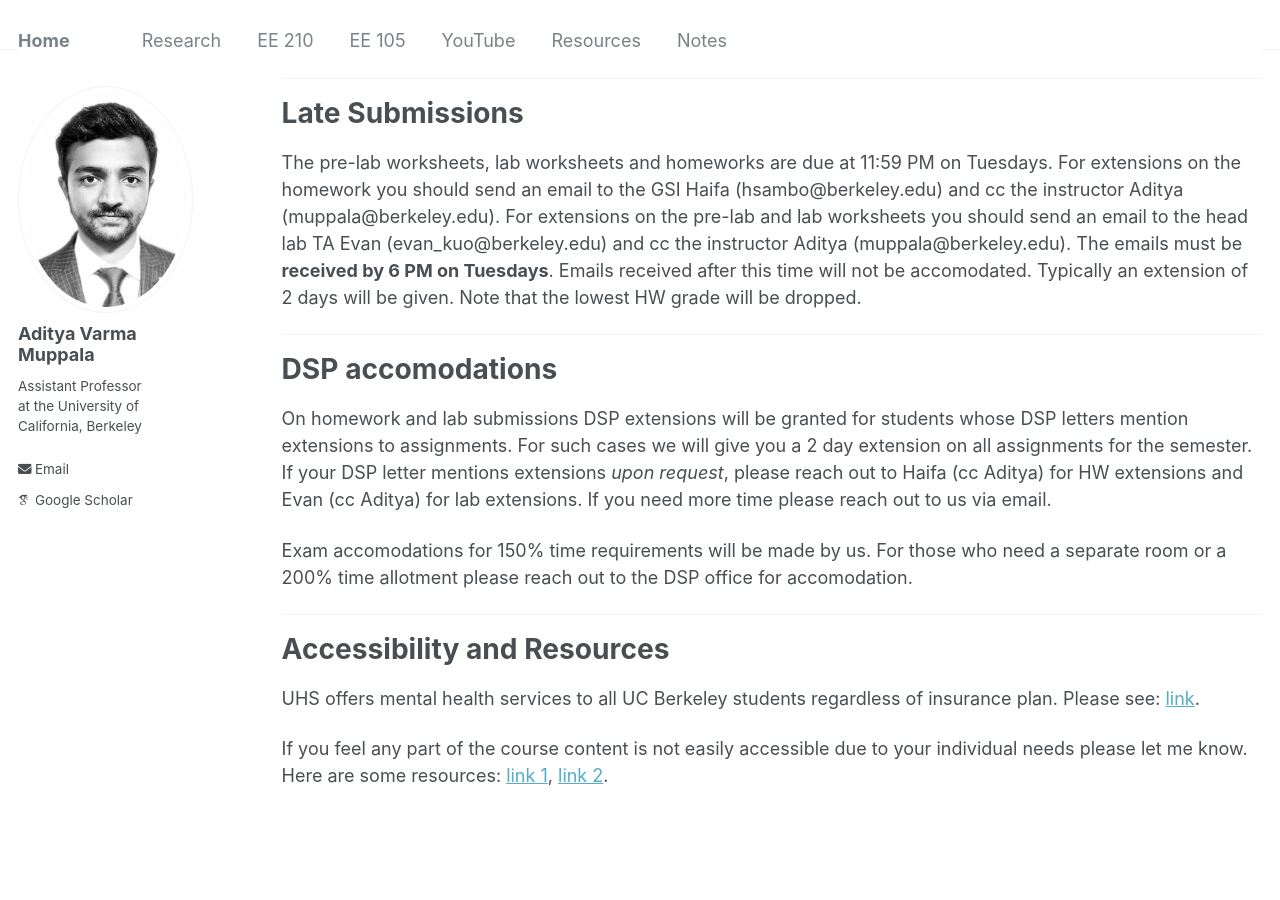
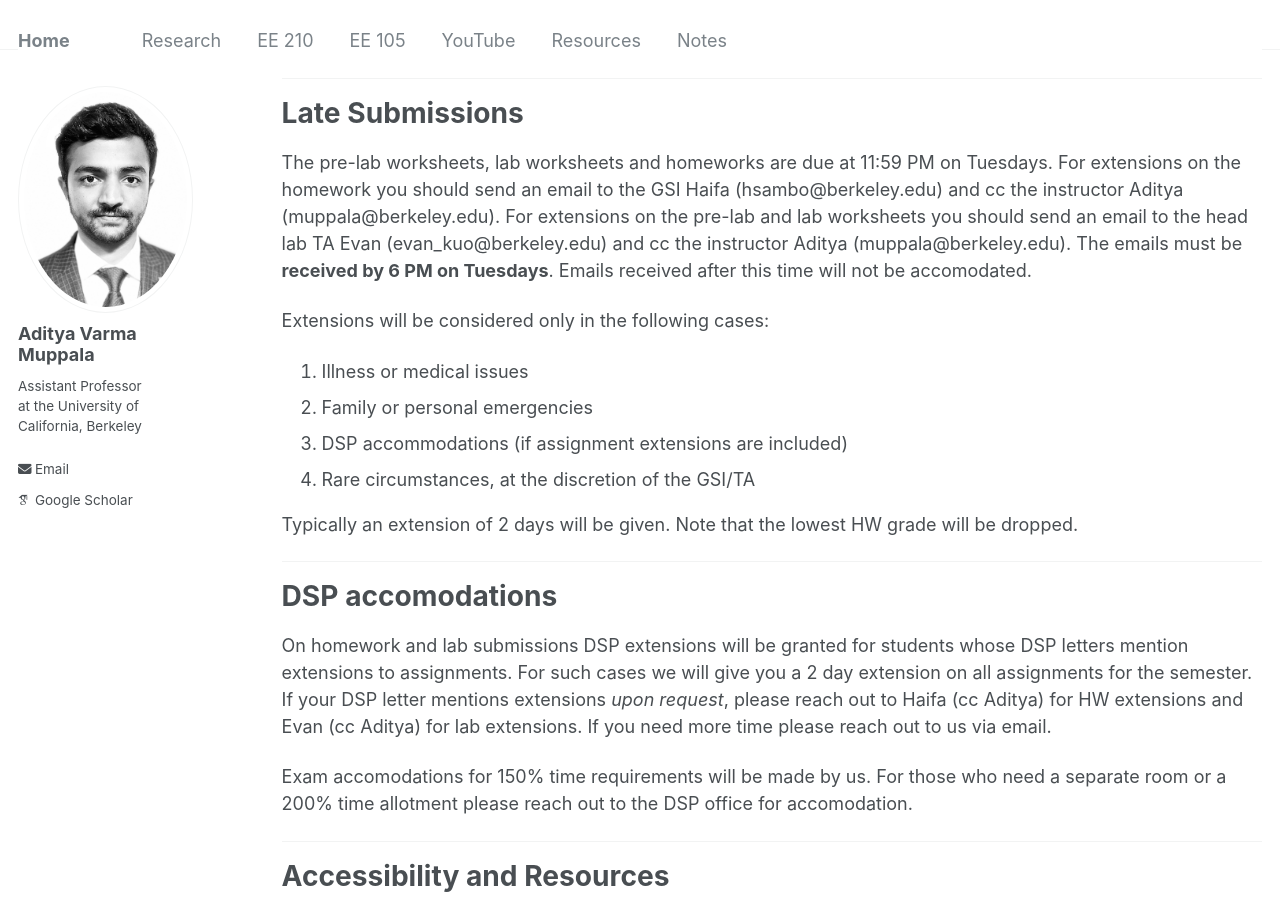
Before and after one commit to AdityaMuppala/adityamuppala.github.io, a Jekyll site: the page built from _pages/teaching105.md, in a window 1280 px wide and 900 px high, scrolled down 3845 px. Built offline with Jekyll 4.4.1, drawn with Linux system fonts in a browser that asks for light colours; some web fonts are replaced.

Commit message:
Update teaching105.md

```diff
--- a/_pages/teaching105.md
+++ b/_pages/teaching105.md
@@ -118,7 +118,15 @@ Final grade = max{Score 1, Score 2}
 ---
 
 # Late Submissions
-The pre-lab worksheets, lab worksheets and homeworks are due at 11:59 PM on Tuesdays. For extensions on the homework you should send an email to the GSI Haifa (hsambo@berkeley.edu) and cc the instructor Aditya (muppala@berkeley.edu). For extensions on the pre-lab and lab worksheets you should send an email to the head lab TA Evan (evan_kuo@berkeley.edu) and cc the instructor Aditya (muppala@berkeley.edu). The emails must be **received by 6 PM on Tuesdays**. Emails received after this time will not be accomodated. Typically an extension of 2 days will be given. Note that the lowest HW grade will be dropped.
+The pre-lab worksheets, lab worksheets and homeworks are due at 11:59 PM on Tuesdays. For extensions on the homework you should send an email to the GSI Haifa (hsambo@berkeley.edu) and cc the instructor Aditya (muppala@berkeley.edu). For extensions on the pre-lab and lab worksheets you should send an email to the head lab TA Evan (evan_kuo@berkeley.edu) and cc the instructor Aditya (muppala@berkeley.edu). The emails must be **received by 6 PM on Tuesdays**. Emails received after this time will not be accomodated.
+
+Extensions will be considered only in the following cases:
+1. Illness or medical issues
+2. Family or personal emergencies
+3. DSP accommodations (if assignment extensions are included)
+4. Rare circumstances, at the discretion of the GSI/TA
+
+Typically an extension of 2 days will be given. Note that the lowest HW grade will be dropped.
 
 ---
 # DSP accomodations
```
